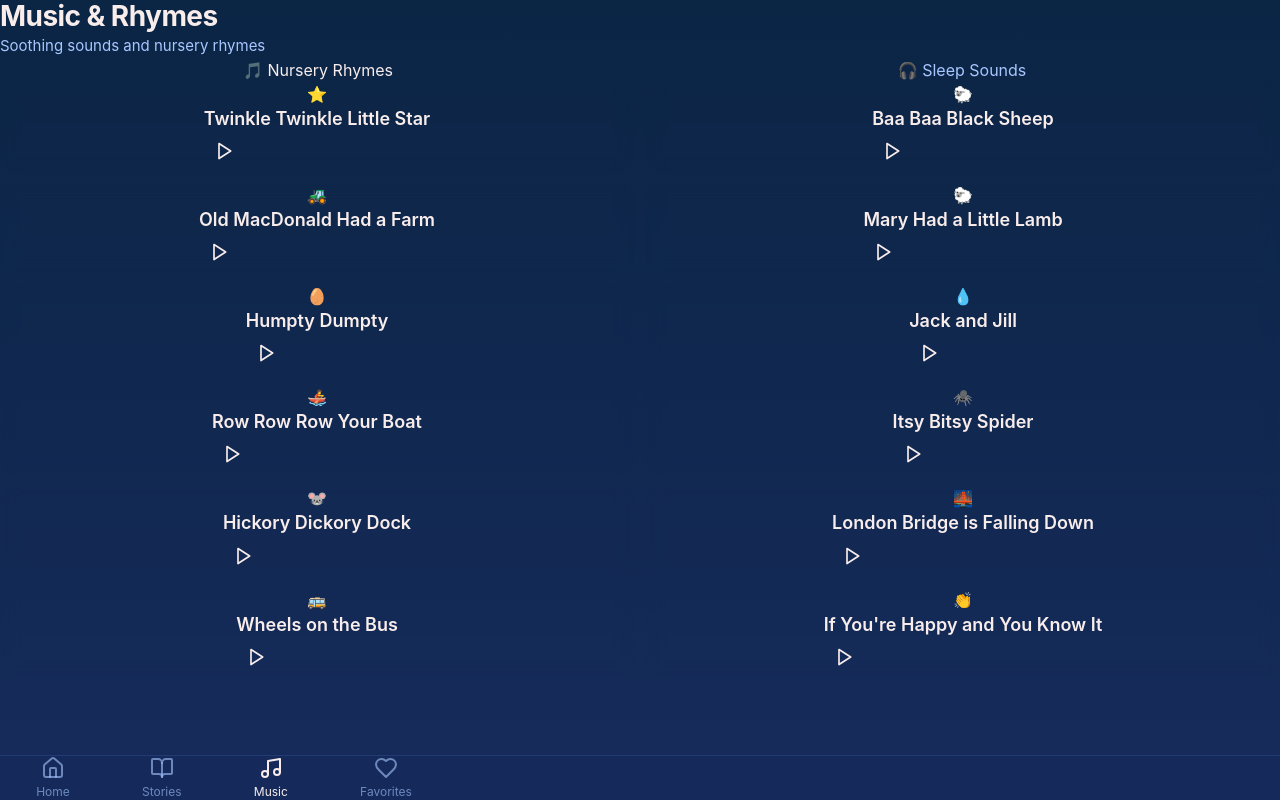
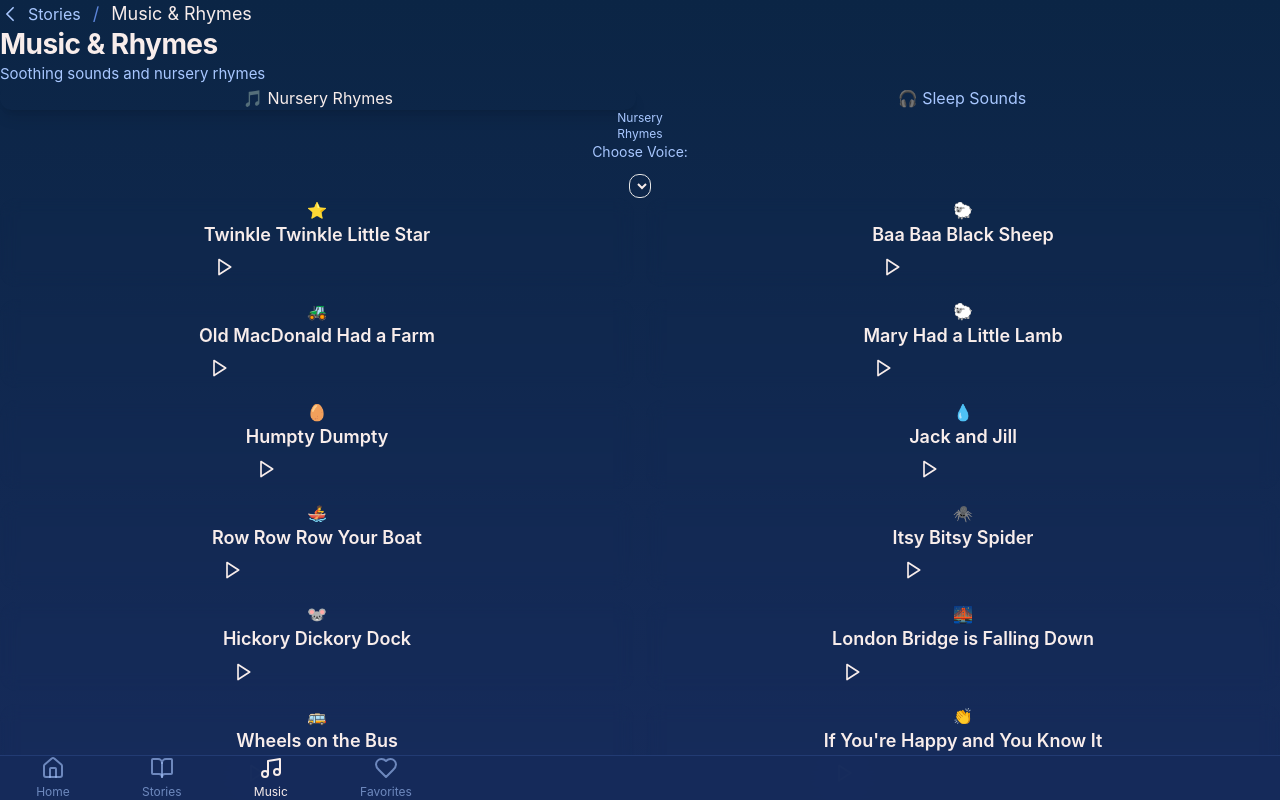
Before and after one commit to unnatii14/sleepytales-bedtime-stories, a React (Vite) app: page / in a window 1280 px wide. Both pictures are taken after a click on the button "Music". Built offline with nearby package versions, Linux system fonts and the light colour scheme.

Commit message:
added impoved voice

```diff
--- a/src/components/MusicPlayer.tsx
+++ b/src/components/MusicPlayer.tsx
@@ -35,11 +35,37 @@ export function MusicPlayer({ musicTracks, rhymes, onNavigate }: MusicPlayerProp
   const [currentRhyme, setCurrentRhyme] = useState<Rhyme | null>(null);
   const [volume, setVolume] = useState(70);
   const [activeTab, setActiveTab] = useState<'sounds' | 'rhymes'>('rhymes');
+  const [voices, setVoices] = useState<SpeechSynthesisVoice[]>([]);
+  const [selectedVoiceURI, setSelectedVoiceURI] = useState<string>('');
   const audioContextRef = useRef<AudioContext | null>(null);
   const oscillatorRef = useRef<OscillatorNode | null>(null);
   const gainNodeRef = useRef<GainNode | null>(null);
   const synthRef = useRef<SpeechSynthesis>(window.speechSynthesis);
   const utteranceRef = useRef<SpeechSynthesisUtterance | null>(null);
+  // Load voices and set best default
+  useEffect(() => {
+    function loadVoices() {
+      const allVoices = synthRef.current.getVoices();
+      setVoices(allVoices);
+      // Try to pick a child-friendly female English voice
+      const preferred =
+        allVoices.find(v => v.name.toLowerCase().includes('child')) ||
+        allVoices.find(v => v.name.includes('Zira')) ||
+        allVoices.find(v => v.name.includes('Google UK English Female')) ||
+        allVoices.find(v => v.name.includes('Samantha')) ||
+        allVoices.find(v => v.lang.startsWith('en') && v.name.toLowerCase().includes('female')) ||
+        allVoices.find(v => v.lang.startsWith('en')) ||
+        allVoices[0];
+      if (preferred) setSelectedVoiceURI(preferred.voiceURI);
+    }
+    if (typeof window !== 'undefined' && window.speechSynthesis) {
+      if (synthRef.current.getVoices().length === 0) {
+        window.speechSynthesis.onvoiceschanged = loadVoices;
+      } else {
+        loadVoices();
+      }
+    }
+  }, []);
 
   useEffect(() => {
     // Initialize Web Audio API
@@ -213,22 +239,15 @@ export function MusicPlayer({ musicTracks, rhymes, onNavigate }: MusicPlayerProp
 
       utteranceRef.current = new SpeechSynthesisUtterance(rhyme.lyrics);
       utteranceRef.current.lang = 'en-US';
-      utteranceRef.current.rate = 0.85;
-      utteranceRef.current.pitch = 1.3;
+      utteranceRef.current.rate = 0.92; // slightly faster for more natural
+      utteranceRef.current.pitch = 1.4; // higher pitch for childlike
       utteranceRef.current.volume = volume / 100;
 
-      // Select child-friendly voice
-      const voices = synthRef.current.getVoices();
-      const selectedVoice =
-        voices.find(v => v.name.includes('Zira')) ||
-        voices.find(v => v.name.includes('Google UK English Female')) ||
-        voices.find(v => v.name.includes('Samantha')) ||
-        voices.find(v => v.lang.startsWith('en') && v.name.toLowerCase().includes('female')) ||
-        voices.find(v => v.lang.startsWith('en')) ||
-        voices[0];
-
-      if (selectedVoice) {
-        utteranceRef.current.voice = selectedVoice;
+      // Use selected voice if available
+      const allVoices = synthRef.current.getVoices();
+      const selected = allVoices.find(v => v.voiceURI === selectedVoiceURI) || allVoices[0];
+      if (selected) {
+        utteranceRef.current.voice = selected;
       }
 
       utteranceRef.current.onend = () => {
@@ -246,21 +265,37 @@ export function MusicPlayer({ musicTracks, rhymes, onNavigate }: MusicPlayerProp
     }
   };
 
+
   return (
     <div className="min-h-screen pb-24 px-4 sm:px-6">
+      {/* Navigation Bar */}
+      <div className="flex items-center gap-3 pt-6 pb-2">
+        <button
+          onClick={() => onNavigate('home')}
+          className="flex items-center gap-2 text-[#A8C7FF] hover:text-[#F8EDEB] text-base font-medium px-3 py-2 rounded-lg transition-colors"
+        >
+          <svg width="22" height="22" fill="none" viewBox="0 0 24 24" stroke="currentColor" className="w-5 h-5">
+            <path strokeLinecap="round" strokeLinejoin="round" strokeWidth={2} d="M15.75 19.5L8.25 12l7.5-7.5" />
+          </svg>
+          <span>Stories</span>
+        </button>
+        <span className="text-[#5B84D8] font-bold text-lg">/</span>
+        <span className="text-[#F8EDEB] font-semibold text-lg">Music & Rhymes</span>
+      </div>
+
       {/* Header */}
-      <div className="pt-8 sm:pt-12 pb-4 sm:pb-6">
+      <div className="pt-2 sm:pt-4 pb-4 sm:pb-6">
         <h1 className="text-[#F8EDEB] text-2xl sm:text-3xl mb-2">Music & Rhymes</h1>
         <p className="text-[#A8C7FF] text-sm sm:text-base">Soothing sounds and nursery rhymes</p>
       </div>
 
       {/* Tab Buttons */}
-      <div className="flex gap-2 mb-6">
+      <div className="flex gap-2 mb-8">
         <button
           onClick={() => setActiveTab('rhymes')}
           className={`flex-1 py-3 px-4 rounded-xl font-medium transition-all ${
             activeTab === 'rhymes'
-              ? 'bg-[#5B84D8] text-[#F8EDEB]'
+              ? 'bg-[#5B84D8] text-[#F8EDEB] shadow-lg shadow-[#5B84D8]/20'
               : 'bg-[#162B5B]/60 text-[#A8C7FF] border border-[#5B84D8]/20'
           }`}
         >
@@ -270,12 +305,23 @@ export function MusicPlayer({ musicTracks, rhymes, onNavigate }: MusicPlayerProp
           onClick={() => setActiveTab('sounds')}
           className={`flex-1 py-3 px-4 rounded-xl font-medium transition-all ${
             activeTab === 'sounds'
-              ? 'bg-[#5B84D8] text-[#F8EDEB]'
+              ? 'bg-[#5B84D8] text-[#F8EDEB] shadow-lg shadow-[#5B84D8]/20'
               : 'bg-[#162B5B]/60 text-[#A8C7FF] border border-[#5B84D8]/20'
           }`}
         >
           🎧 Sleep Sounds
         </button>
+      </div>
+
+      {/* Section Divider */}
+      <div className="mb-8">
+        <div className="flex items-center justify-center">
+          <div className="h-px bg-[#5B84D8]/30 w-full max-w-2xl" />
+          <span className="mx-4 text-[#A8C7FF] text-xs uppercase tracking-widest font-semibold">
+            {activeTab === 'rhymes' ? 'Nursery Rhymes' : 'Sleep Sounds'}
+          </span>
+          <div className="h-px bg-[#5B84D8]/30 w-full max-w-2xl" />
+        </div>
       </div>
 
       {/* Current Playing */}
@@ -352,6 +398,22 @@ export function MusicPlayer({ musicTracks, rhymes, onNavigate }: MusicPlayerProp
 
       {/* Nursery Rhymes Section */}
       {activeTab === 'rhymes' && (
+        <>
+          {/* Voice Picker */}
+          <div className="mb-6 flex flex-col sm:flex-row items-center gap-3">
+            <label className="text-[#A8C7FF] text-sm font-medium mr-2">Choose Voice:</label>
+            <select
+              className="bg-[#162B5B] border border-[#5B84D8]/40 text-[#F8EDEB] rounded-lg px-3 py-2 focus:outline-none focus:ring-2 focus:ring-[#5B84D8]"
+              value={selectedVoiceURI}
+              onChange={e => setSelectedVoiceURI(e.target.value)}
+            >
+              {voices.map(v => (
+                <option key={v.voiceURI} value={v.voiceURI}>
+                  {v.name} {v.lang ? `(${v.lang})` : ''}
+                </option>
+              ))}
+            </select>
+          </div>
           <div className="grid grid-cols-2 lg:grid-cols-3 gap-3 sm:gap-4">
             {rhymeList.map((rhyme, index) => (
               <motion.button
@@ -410,6 +472,7 @@ export function MusicPlayer({ musicTracks, rhymes, onNavigate }: MusicPlayerProp
               </motion.button>
             ))}
           </div>
+        </>
       )}
 
       {/* Sleep Sounds Section */}
```
Lines whose indentation alone changed are shown as unchanged.
